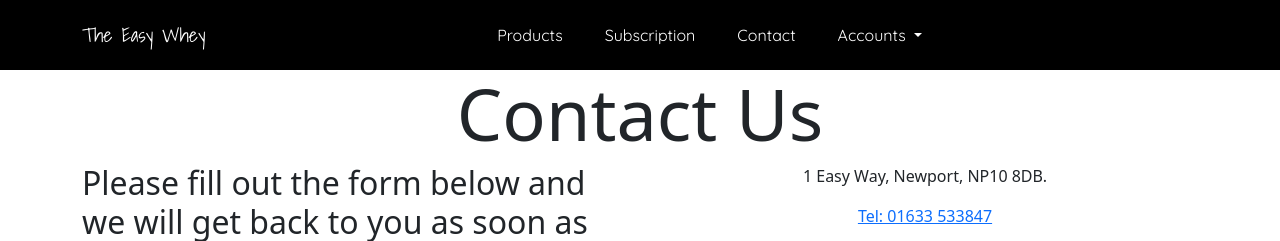
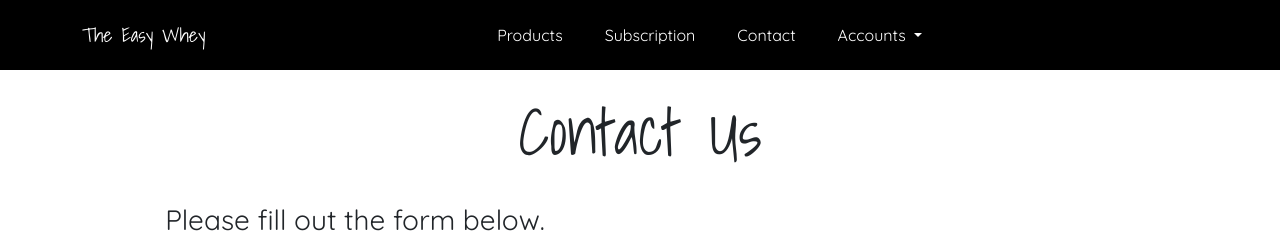
Before and after one commit to Code-Institute-Submissions/the-easy-whey, a Django app: page /contact/ in a window 1280 px wide. Shown: the top 241 px of the page. Run offline with Django 3.2, Linux system fonts and the light colour scheme; some libraries are stand-ins or nearby versions.

Commit message:
front end changes to contacts

```diff
--- a/templates/contact/contact.html
+++ b/templates/contact/contact.html
@@ -7,9 +7,9 @@
 
 {% block header %}
 <div class="container-fluid">
-    <div class="row">
+    <div class="row my-4">
         <div class="col text-center">
-            <h2 class="display-2">Contact Us</h2>
+            <h2 class="display-3 title-font">Contact Us</h2>
         </div>
     </div>
 </div>
@@ -18,21 +18,20 @@
 {% block content %}
 <div class="container">
     <div class="row">
-        <div class="col-6 justify-content-center">
-            <h2>Please fill out the form below and we will get back to you as soon as possible!</h2>
+        <div class="col-md-6 justify-content-center">
+            <h3 class="text-font text-center">Please fill out the form below.</h3>
             <div>
-                <form action="{% url 'contact' %}" method="post">
+                <form action="{% url 'contact' %}" method="post" class="text-font">
                     {% csrf_token %}
                     {{ form | crispy }}
-                    <button type="submit">Send Message</button>
+                    <button class="btn standout-button" type="submit">Send Message</button>
                 </form>
             </div>
         </div>
-        <div class="col-6 text-center">
-
-            <address class="">1 Easy Way, Newport, NP10 8DB.
+        <div class="col-md-6 text-center align-self-center">
+            <address class="text-font">1 Easy Way, Newport, NP10 8DB.
             </address>
-            <p class=""><a href="tel:01633808808">Tel: 01633 533847</a></p>
+            <p class="text-font"><a href="tel:01633808808">Tel: 01633 533847</a></p>
             <iframe
                 src="https://www.google.com/maps/embed?pb=!1m18!1m12!1m3!1d2479.530099329106!2d-2.976570684073057!3d51.57684731344382!2m3!1f0!2f0!3f0!3m2!1i1024!2i768!4f13.1!3m3!1m2!1s0x0%3A0x0!2zNTHCsDM0JzM2LjYiTiAywrA1OCcyNy44Ilc!5e0!3m2!1sen!2suk!4v1636301473869!5m2!1sen!2suk"
                 title="google map showing location of the gym"></iframe>
--- a/templates/products/admin_edit_item.html
+++ b/templates/products/admin_edit_item.html
@@ -31,7 +31,7 @@
                 {% csrf_token %}
                 {{ product_form | crispy }}
                 <button class="button btn standout-button" type="submit" name="product_form_edit_button">Update
-                    Item</button>
+                    Product</button>
             </form>
         </div>
         {% if nutrition_form %}
@@ -41,7 +41,7 @@
                 {% csrf_token %}
                 {{ nutrition_form | crispy }}
                 <button class="button btn standout-button" type="submit" name="nutrition_form_edit_button">Update
-                    Item</button>
+                    Nutrition</button>
             </form>
         </div>
         {% endif %}
--- a/templates/products/admin_edit_item_ingredient.html
+++ b/templates/products/admin_edit_item_ingredient.html
@@ -33,7 +33,7 @@
                     {{ ingredient_form | crispy }}
                     <button class="button btn standout-button" type="submit"
                         name="individual_ingredient_form_edit_button">Update
-                        Item</button>
+                        Ingredient</button>
                 </form>
             </div>
         </div>
```
Also changed, not shown: templates/contact/all_messages.html (+8 -11 lines).
